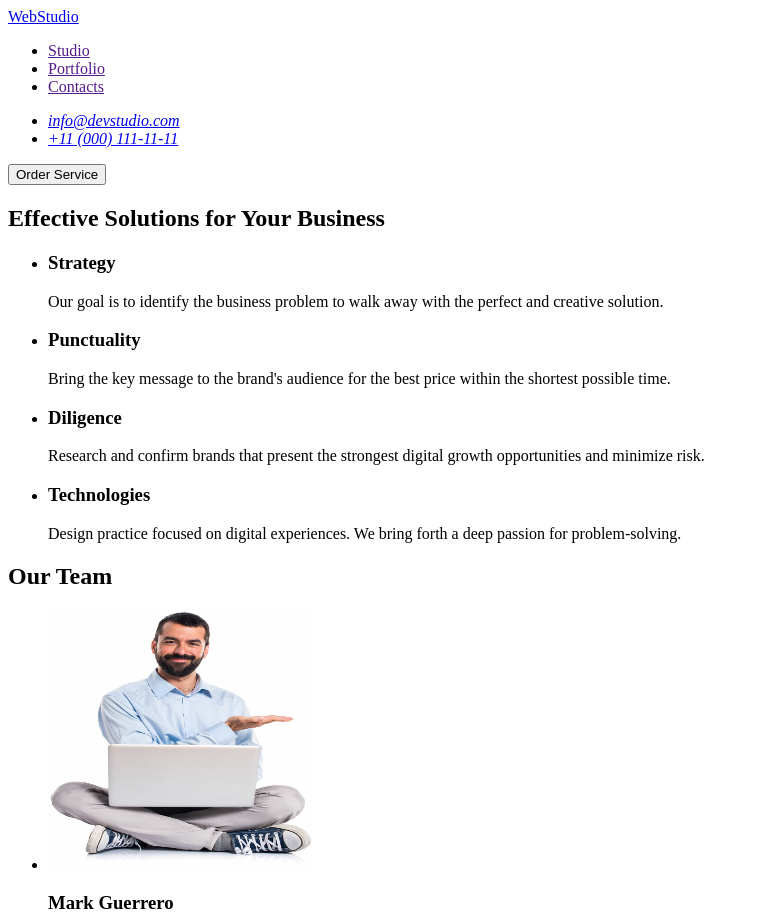
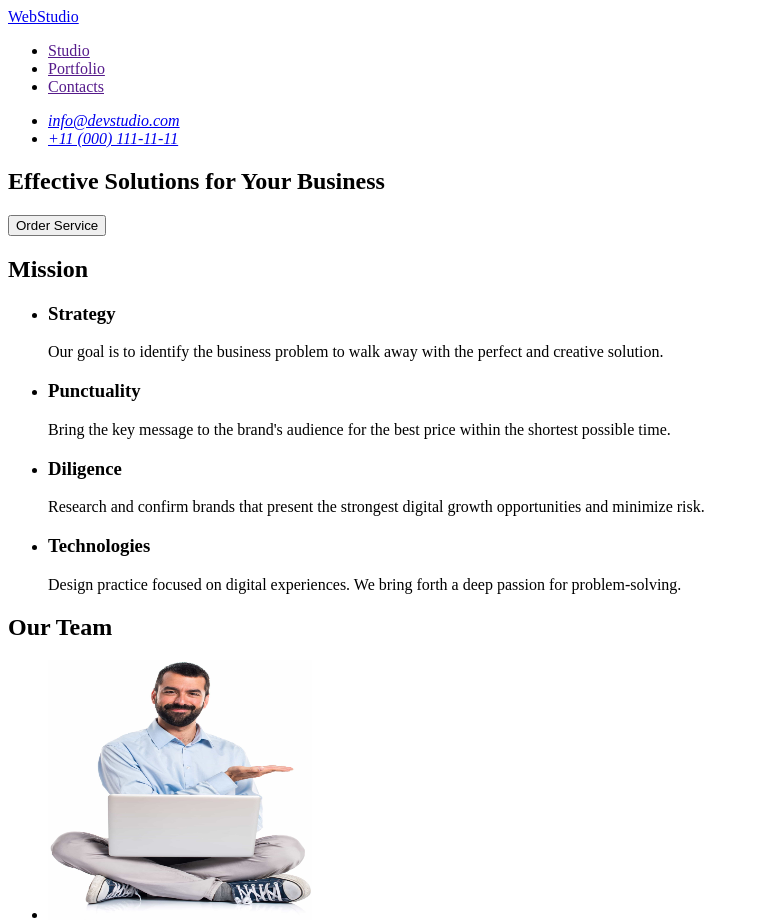
Before and after one commit to Yaroslav-max/goit-markup-hw-01, a plain HTML site: page index.html in a window 1280 px wide. Shown: the top 923 px of the page, without its empty margins (0-759 px from the left). Drawn offline with Linux system fonts and the light colour scheme.

Commit message:
goit-markup-hw-01

```diff
--- a/index.html
+++ b/index.html
@@ -15,6 +15,7 @@
           <li><a href="">Contacts</a></li>
         </ul>
       </nav>
+
       <address>
         <ul>
           <li><a href="mailto:info@devstudio.com">info@devstudio.com</a></li>
@@ -22,12 +23,15 @@
         </ul>
       </address>
     </header>
+
     <main>
-      <button type="button">Order Service</button>
       <section>
         <h1>Effective Solutions for Your Business</h1>
+        <button type="button">Order Service</button>
       </section>
+
       <section>
+        <h2>Mission</h2>
         <ul>
           <li>
             <h3>Strategy</h3>
@@ -59,6 +63,7 @@
           </li>
         </ul>
       </section>
+
       <section>
         <h2>Our Team</h2>
         <ul>
@@ -105,6 +110,7 @@
         </ul>
       </section>
     </main>
+
     <footer>
       <a href="./index.html">WebStudio</a>
       <p>
```
